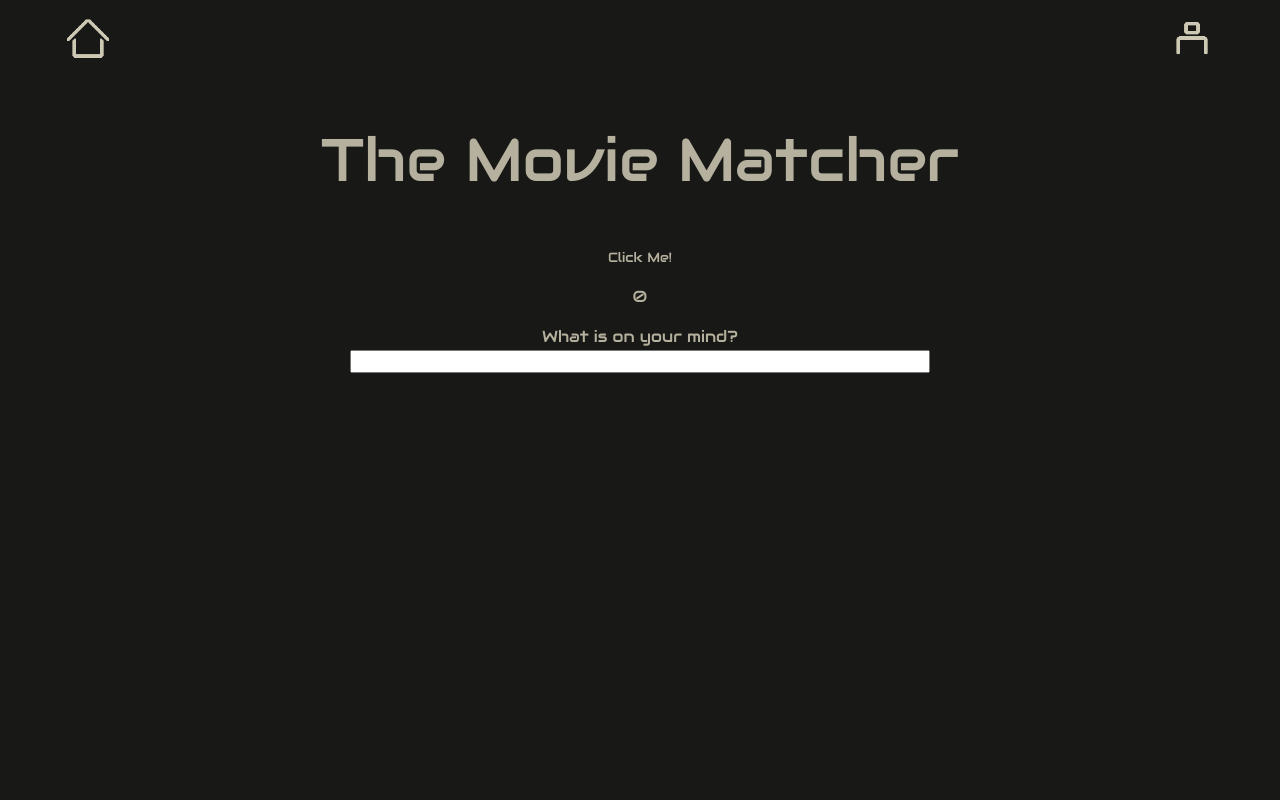
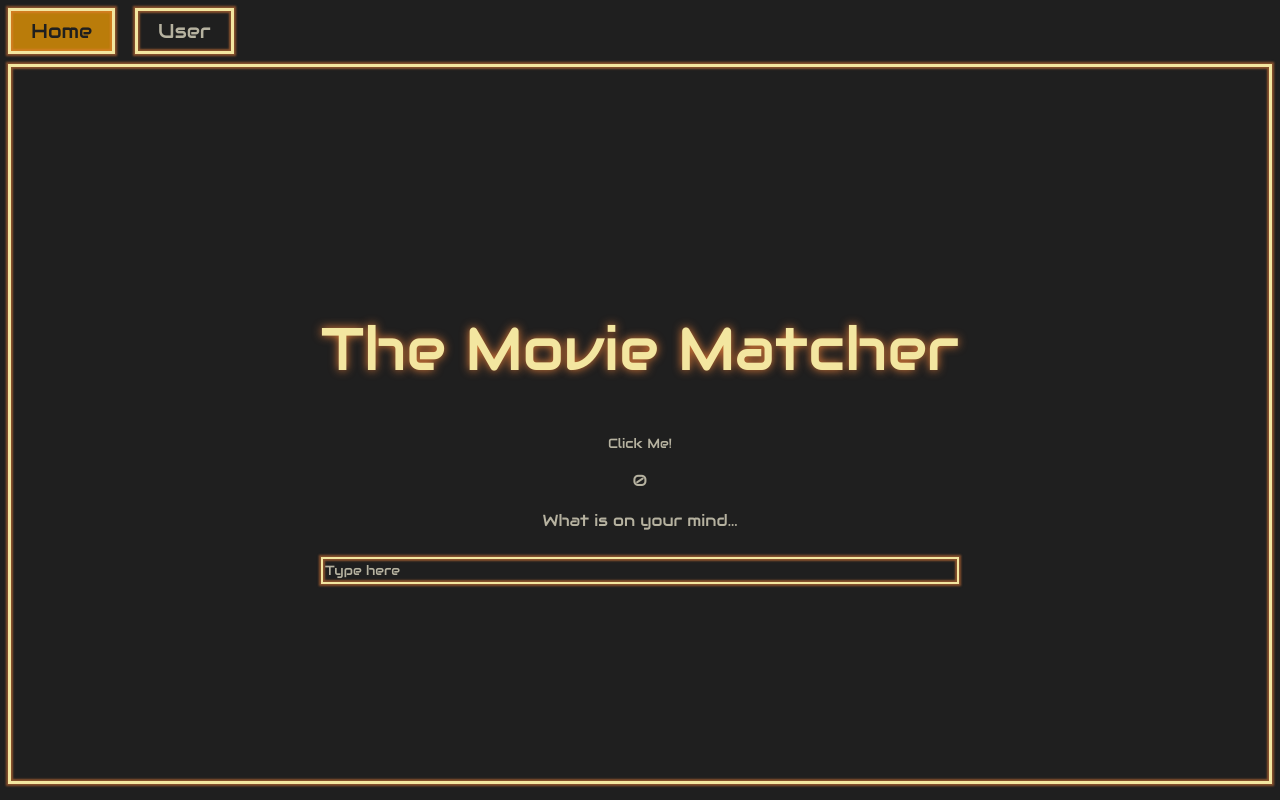
Before and after one commit to LouisThmas/Movie_App, a React (Vite) app: page /home in a window 1280 px wide. Built offline with nearby package versions, Linux system fonts and the light colour scheme.

Commit message:
Some astheatic changes

```diff
--- a/index.html
+++ b/index.html
@@ -7,10 +7,6 @@
     <meta name="viewport" content="width=device-width, initial-scale=1.0" />
     <title>Vite + React + TS</title>
   </head>
-  <nav>
-    <a href="/home"><img src="/src/assets/home.png" width="60px"/></a>
-    <a href="/user"><img src="/src/assets/user.png" width="60px"/></a>
-  </nav>
   <body>
     <div id="root"></div>
     <script type="module" src="/src/main.tsx"></script>
--- /dev/null
+++ b/src/components/Input.css
@@ -0,0 +1,60 @@
+#thought {
+    border: solid 2px #f3e6a0;
+    box-shadow: inset 0 0 2px 2px #e87f3987, 0 0 2px 2px #e87f3987;
+    background-color: transparent;
+    width: 630px;
+    height: 21px;
+    outline: none;
+}
+
+::placeholder {
+    color: rgba(204, 200, 179, 0.87);
+}
+
+h1 {
+    color: #f3e6a0;
+    text-shadow: 0 0 10px #e87f39;
+    font-weight: 100;
+}
+
+#main-border {
+    display: flex;
+    justify-content: center; /* Center the main border horizontally */
+    align-items: center; /* Center the main border vertically (optional) */
+    border: 3px solid #f3e6a0;
+    box-shadow: inset 0 0 2px 2px #e87f3987, 0 0 2px 2px #e87f3987;
+    width: 100%; /* Adjust as needed */
+    margin: 0 auto; /* Center on the page */
+    min-height: 90vh;
+    box-sizing: border-box;
+}
+
+#main-message {
+    display: flex;
+    flex-direction: column; /* Stack items vertically */
+    align-items: center; /* Align content to the left */
+    justify-content: center;
+    width: 100%; /* Take full width of the parent container */
+    padding: 20px; /* Add some spacing inside the border */
+    transition: transform 2s ease;
+}
+
+#main-message:hover {
+    transform: translateX(-20%);
+}
+
+#input-text {
+    animation: type 8s steps(100, end);
+    overflow: hidden;
+    white-space: nowrap;
+    margin: 0 auto;
+}
+
+@keyframes type {
+    from {
+        width: 0
+    }
+    to {
+        width: 100%
+    }
+}
--- a/src/components/Message.tsx
+++ b/src/components/Input.tsx
@@ -1,6 +1,7 @@
 import { useState, useEffect } from "react";
+import "./Input.css";
 
-function Message () {
+function Input () {
 
     const [counter, setCounter] = useState(0);
 
@@ -9,15 +10,18 @@ function Message () {
             console.log("Helo!")
     }, [counter])
 
-    return <div id="main-message">
+    return <div id="main-border">
+        <div id="main-message">
         <h1>The Movie Matcher</h1>
         <button onClick={() => setCounter(counter + 2)}>Click Me!</button>
         <p>{counter}</p>
         <form>
-            <label>What is on your mind?</label><br></br>
-            <input type="text" id="thought" name="thought" size="70"/>
+            <p id="input-text">What is on your mind...</p>
+            <br></br>
+            <input type="text" id="thought" name="thought" placeholder="Type here"/>
         </form>
-    </div>;
+    </div>
+    </div>
 }
 
-export default Message
+export default Input
--- /dev/null
+++ b/src/components/Navbar.css
@@ -0,0 +1,38 @@
+.nav-element {
+    border: 3px solid #f3e6a0;
+    box-shadow: inset 0 0 2px 2px #e87f3987, 0 0 2px 2px #e87f3987;
+    color: rgba(204, 200, 179, 0.87);
+    text-decoration: none;
+    font-size: 20px;
+    padding: 5px 20px;
+    transition: background-color 0.15s;
+}
+
+.nav-element:hover {
+    background-color: rgba(255, 166, 0, 0.692);
+}
+
+.nav-element.active {
+    color: #1f1f1f;
+    background-color: rgba(255, 166, 0, 0.692);
+}
+
+.nav-element.active:hover {
+    background-color: rgba(255, 166, 0, 0.692);
+}
+
+.navbar {
+    display: flex;
+    flex-direction: row;
+    gap: 20px;
+    padding-bottom: 10px;
+}
+
+@keyframes color-fade-in {
+    from {
+        background-color: transparent;
+    }
+    to {
+        background-color: rgba(255, 166, 0, 0.692);
+    }
+}
--- /dev/null
+++ b/src/components/Navbar.tsx
@@ -0,0 +1,17 @@
+import React from "react";
+import "./Navbar.css"
+
+function Navbar({ currentPage }) {
+  // Define a function to get the dynamic class name
+  const getClassName = (page) =>
+    page === currentPage ? "nav-element active" : "nav-element";
+
+  return (
+    <div className="navbar">
+      <a href="/home" className={getClassName("home")}>Home</a>
+      <a href="/user" className={getClassName("user")}>User</a>
+    </div>
+  );
+}
+
+export default Navbar;
--- a/src/pages/Home.tsx
+++ b/src/pages/Home.tsx
@@ -1,4 +1,5 @@
-import Message from "../components/Message";
+import Input from "../components/Input.tsx";
+import Navbar from "../components/Navbar.tsx";
 import "./Home.css";
 
 function Home () {
@@ -6,9 +7,12 @@ function Home () {
 
   //useEffect(() => {fetch("http://127.0.0.1:5000/api/route").then(res => res.json()).then(data => {setMessage(data.message);});}, [])
 
-  return <div className="home-container">
-    <Message />
-  </div>;
+  return <>
+    <Navbar currentPage="home"/>
+    <div className="home-container">
+      <Input />
+    </div>
+  </>
 }
 
 export default Home
--- a/src/pages/User.css
+++ b/src/pages/User.css
@@ -6,8 +6,7 @@
 .user-info {
     display: flex;
     align-items: center;
-    flex-direction: row;
-    gap: 50px;
+    flex-direction: column;
 }
 
 .user-container {
@@ -16,10 +15,12 @@
     flex-direction: column;
     align-items: center;
     gap: 50px;
-}
-
-.user-desc {
-    animation: slide-in 1s;
+    margin: 0 auto;
+    padding: 0px;
+    border: 3px solid #f3e6a0;
+    min-height: 90vh;
+    box-sizing: border-box;
+    box-shadow: inset 0 0 2px 2px #e87f3987, 0 0 2px 2px #e87f3987;
 }
 
 @keyframes slide-in {
--- a/src/pages/User.tsx
+++ b/src/pages/User.tsx
@@ -1,15 +1,20 @@
 import "./User.css";
 import UserSaved from "../components/UserSaved";
+import Navbar from "../components/Navbar";
 
 function User () {
 
-  return <div className="user-container">
+  return <>
+  <Navbar currentPage={"user"}/>
+  <div className="user-container">
     <div className="user-info">
       <img className="user-icon" src="src/assets/icon.png"/>
-      <p className="user-desc">This is a description of the present user</p>
+      <p className="username">Username</p>
+      <p className="email">Email</p>
     </div>
     <UserSaved/>
   </div>
+</>
 }
 
 export default User
--- a/src/styling/index.css
+++ b/src/styling/index.css
@@ -5,7 +5,7 @@
 
   color-scheme: light dark;
   color: rgba(204, 200, 179, 0.87);
-  background-color: #181816;
+  background-color: #1f1f1f;
 
   font-synthesis: none;
   text-rendering: optimizeLegibility;
```
Also changed, not shown: 1 other file (tests, documents, lock files or other folders).
